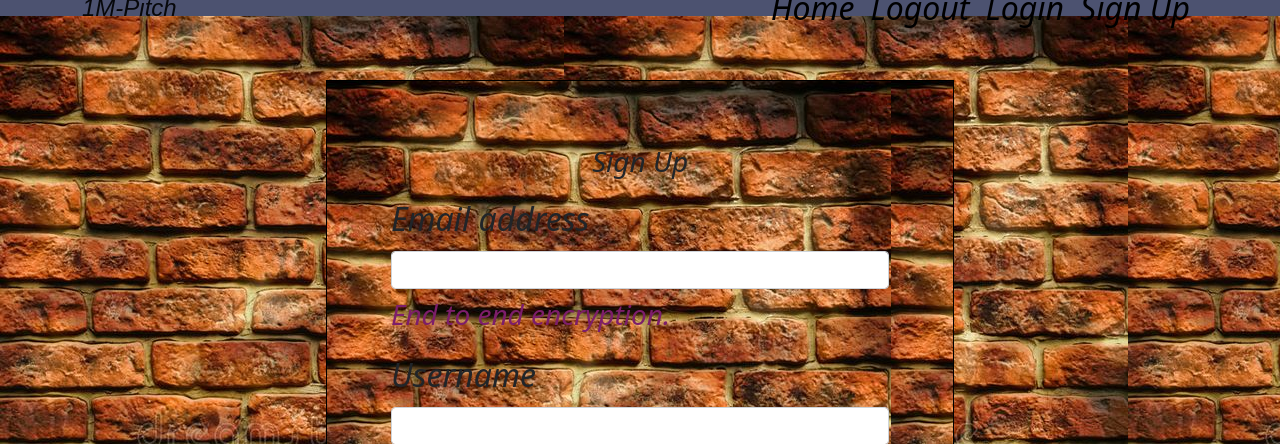
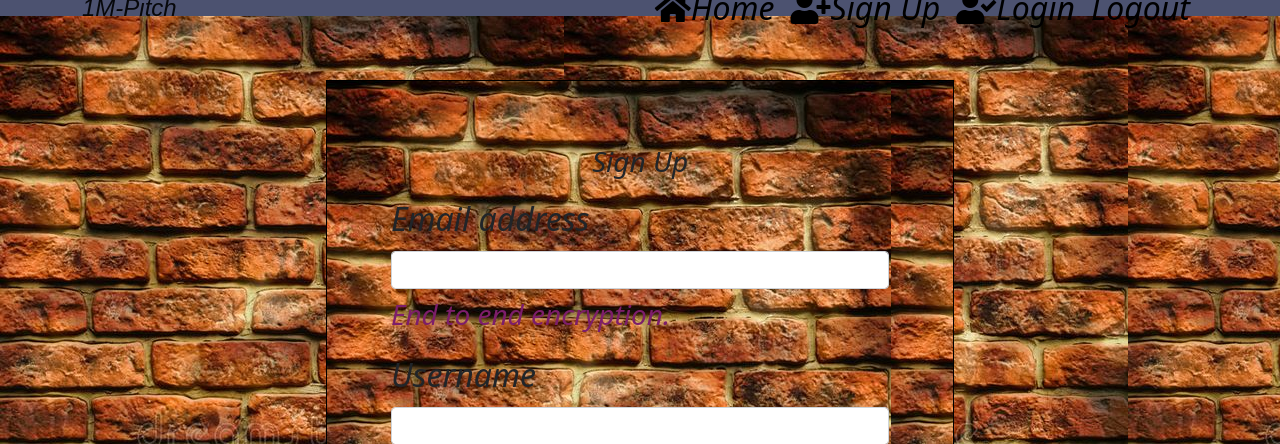
Before and after one commit to Wambui-123/1M-Pitch, a Flask app: page /sign-up in a window 1280 px wide. Shown: the top 444 px of the page. Run offline with Flask 2, Linux system fonts and the light colour scheme; some libraries are stand-ins or nearby versions.

Commit message:
added font awesome icons

```diff
--- a/app/templates/navbar.html
+++ b/app/templates/navbar.html
@@ -15,18 +15,20 @@
         <ul class="navbar-nav ms-auto">
 
             <li class="nav-item">
-            <a class="nav-link"  href="/">Home</a>
+            <a class="nav-link"  href="/"><i class="fa fa-home w3-margin-right"></i>Home</a>
+          </li>
+          <li class="nav-item">
+            <a class="nav-link" href="/sign-up"><i class="fa fa-user-plus"></i>Sign Up</a>
+          </li>
+          <li class="nav-item">
+            <a class="nav-link"  href="/login"><i class="fa fa-user-check"></i>Login</a>
           </li>
             <li class="nav-item">
-            <a class="nav-link" href="/logout">Logout</a>
+            <a class="nav-link" href="/logout"><i class="fa fa-user-large-slash"></i>Logout</a>
           </li>
 
-          <li class="nav-item">
-            <a class="nav-link"  href="/login">Login</a>
-          </li>
-          <li class="nav-item">
-            <a class="nav-link" href="/sign-up">Sign Up</a>
-          </li>
+
+
 
         </ul>
       </div>
```
